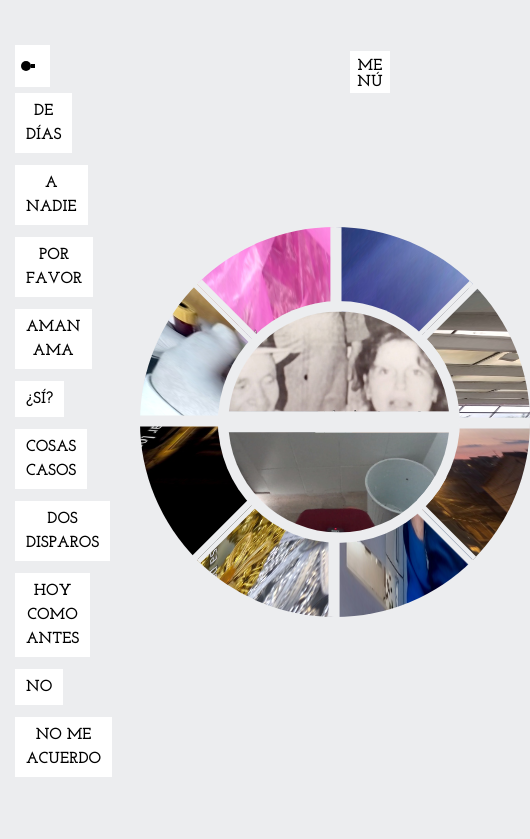
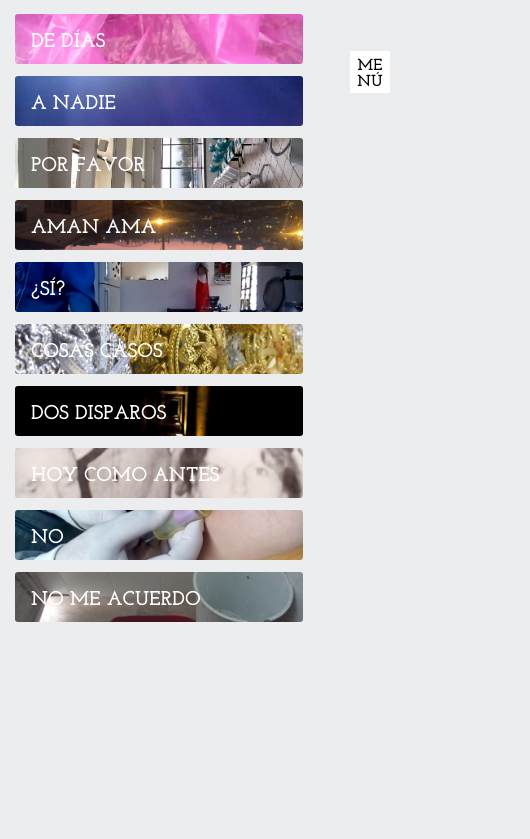
Before and after one commit to alejandro-ser/hoycomoantes, a plain HTML site: page pelicula.html in a window 390 px wide. Shown: the whole page, 530 px wide, since content can reach past the window. Drawn offline with Linux system fonts and the light colour scheme.

Commit message:
Se agrego responsive para pelicula

```diff
--- a/css/estilos.css
+++ b/css/estilos.css
@@ -829,6 +829,28 @@ p {
     line-height: 1.1rem;
   }
 
+  /* P E L I C U L A */
+
+    .menu__list .card {
+        width: 80%;
+        word-wrap: break-word;
+        background-color: #fff;
+        background-clip: border-box;
+        border: none;
+        border-radius: .20rem;
+        max-height: 50px;
+        cursor: pointer;
+    }
+
+    .menu__list .card-img {
+        height: 50px;
+        object-fit: cover;
+    }
+
+    .menu__list .card-img-overlay {
+        padding: 1rem;
+    }
+
 }
 
 /* Medium devices (tablets, 768px and up) */
--- a/pelicula.html
+++ b/pelicula.html
@@ -18,7 +18,8 @@
 
     <!-- Contenedor -->
     <div class="pelicula container-fluid h-100">
-      <div class="row justify-content-center align-items-center h-100">
+      <div class="row justify-content-center align-items-center h-100 d-none d-md-flex d-lg-flex d-xl-flex">
+        <!-- Menu de audios -->
         <div class="pelicula__content col-2">
           <!-- PLAYER -->
           <div id='audioplayermain'>
@@ -38,7 +39,7 @@
             </audio>
           </div>
 
-          <!-- Menu de audios -->
+          <!-- Botones audios -->
           <ul class="menu__list">
             <li><button type="button" class="btn-main deDias"
                         onclick="setChapter('deDias')"
@@ -201,9 +202,97 @@
           </div>
         </div>
       </div>
+
+      <!-- Menu para moviles -->
+      <div class="row justify-content-center align-items-center h-100 pt-2 d-block d-sm-none">
+        <div class="col">
+          <ul class="menu__list">
+            <li>
+              <div class="card text-white" onclick="triggerVideo('deDias')">
+                <img src="img/de_dias.jpg" class="card-img" alt="De días">
+                <div class="card-img-overlay">
+                  <h5 class="card-title">DE DÍAS</h5>
+                </div>
+              </div>
+            </li>
+            <li>
+              <div class="card text-white" onclick="triggerVideo('aNadie')">
+                <img src="img/a_nadie.jpg" class="card-img" alt="De días">
+                <div class="card-img-overlay">
+                  <h5 class="card-title">A NADIE</h5>
+                </div>
+              </div>
+            </li>
+            <li>
+              <div class="card text-white" onclick="triggerVideo('porFavor')">
+                <img src="img/por_favor.jpg" class="card-img" alt="De días">
+                <div class="card-img-overlay">
+                  <h5 class="card-title">POR FAVOR</h5>
+                </div>
+              </div>
+            </li>
+            <li>
+              <div class="card text-white" onclick="triggerVideo('amanAma')">
+                <img src="img/aman_ama.jpg" class="card-img" alt="De días">
+                <div class="card-img-overlay">
+                  <h5 class="card-title">AMAN AMA</h5>
+                </div>
+              </div>
+            </li>
+            <li>
+              <div class="card text-white" onclick="triggerVideo('si')">
+                <img src="img/si.jpg" class="card-img" alt="De días">
+                <div class="card-img-overlay">
+                  <h5 class="card-title">¿SÍ?</h5>
+                </div>
+              </div>
+            </li>
+            <li>
+              <div class="card text-white" onclick="triggerVideo('cosasCasos')">
+                <img src="img/cosas_casos.jpg" class="card-img" alt="De días">
+                <div class="card-img-overlay">
+                  <h5 class="card-title">COSAS CASOS</h5>
+                </div>
+              </div>
+            </li>
+            <li>
+              <div class="card text-white" onclick="triggerVideo('dosDisparos')">
+                <img src="img/dos_disparos.jpg" class="card-img" alt="De días">
+                <div class="card-img-overlay">
+                  <h5 class="card-title">DOS DISPAROS</h5>
+                </div>
+              </div>
+            </li>
+            <li>
+              <div class="card text-white" onclick="triggerVideo('hoyComoAntes')">
+                <img src="img/hoy_como_antes.jpg" class="card-img" alt="De días">
+                <div class="card-img-overlay">
+                  <h5 class="card-title">HOY COMO ANTES</h5>
+                </div>
+              </div>
+            </li>
+            <li>
+              <div class="card text-white" onclick="triggerVideo('no')">
+                <img src="img/no.jpg" class="card-img" alt="De días">
+                <div class="card-img-overlay">
+                  <h5 class="card-title">NO</h5>
+                </div>
+              </div>
+            </li>
+            <li>
+              <div class="card text-white" onclick="triggerVideo('noMeAcuerdo')">
+                <img src="img/no_me_acuerdo.jpg" class="card-img" alt="De días">
+                <div class="card-img-overlay">
+                  <h5 class="card-title">NO ME ACUERDO</h5>
+                </div>
+              </div>
+            </li>
+          </ul>
+        </div>
+      </div>
     </div>
 
-    <!-- Modal menú -->
+    <!-- Modal reproductor -->
     <div id="modalVideo" class="menu modal-video animated">
       <div class="modal-video__content container h-100">
         <div class="row justify-content-center h-100">
@@ -220,6 +309,9 @@
             <div class="modal-video__footer">
               <h3 id="videoTitle" class="text-uppercase"></h3>
             </div>
+            <!-- <div class="text-white">
+              <p><i>De días</i> se construye de la voz que nombra diferentes tiempos donde los cambios de espacio evidencian el movimiento y los recorridos que se van a dar en el transcurso de la narración.</p>
+            </div> -->
           </div>
         </div>
       </div>
```
